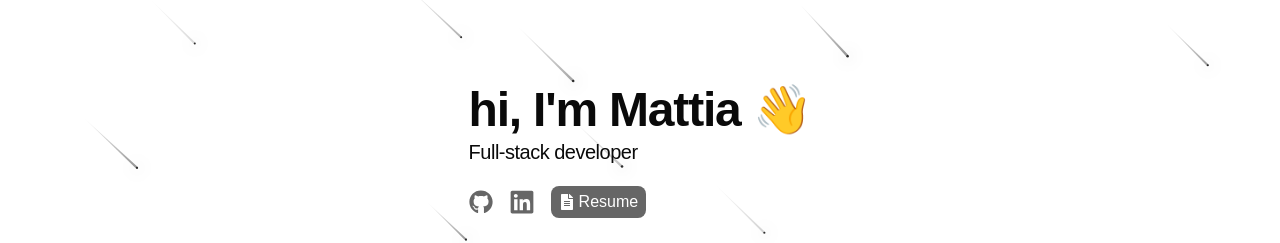
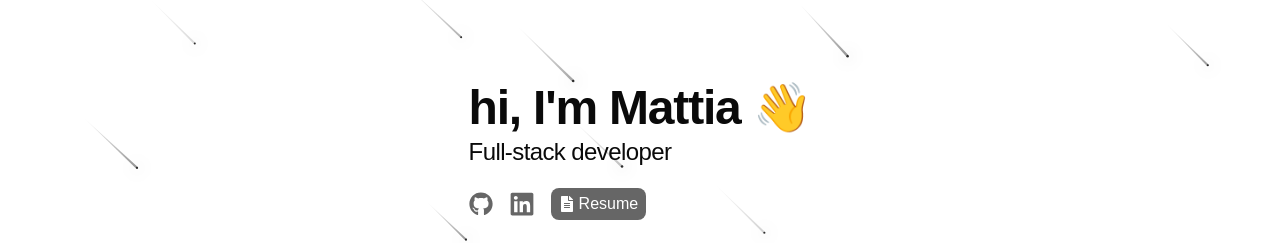
Before and after one commit to mattiacerutti/portfolio, a Next.js app: page / in a window 1280 px wide. Shown: the part 248-491 px from the top of the page. Built offline with nearby package versions, Linux system fonts and the light colour scheme.

Commit message:
fix: minor style change

```diff
--- a/src/sections/hero.tsx
+++ b/src/sections/hero.tsx
@@ -8,7 +8,7 @@ import CometBackground from "../components/comet-background";
 import VerticalReveal from "../components/animations/vertical-reveal";
 import HorizontalReveal from "../components/animations/horizontal-reveal";
 import H1 from "../components/typography/h1";
-import H4 from "@/components/typography/h4";
+import H3 from "@/components/typography/h3";
 
 export default function Hero() {
   return (
@@ -18,9 +18,9 @@ export default function Hero() {
           <H1>
             <VerticalReveal>hi, I&apos;m Mattia 👋</VerticalReveal>
           </H1>
-          <H4 className="!font-normal">
+          <H3 className="!font-normal">
             <VerticalReveal delay={0.1}>Full-stack developer</VerticalReveal>
-          </H4>
+          </H3>
         </div>
 
         <HorizontalReveal className="flex items-center gap-4">
```
